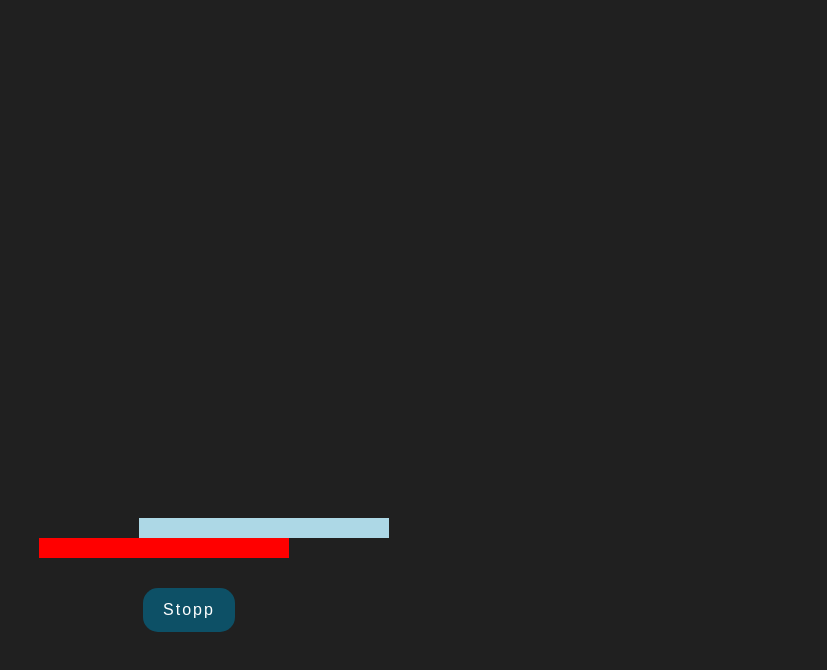
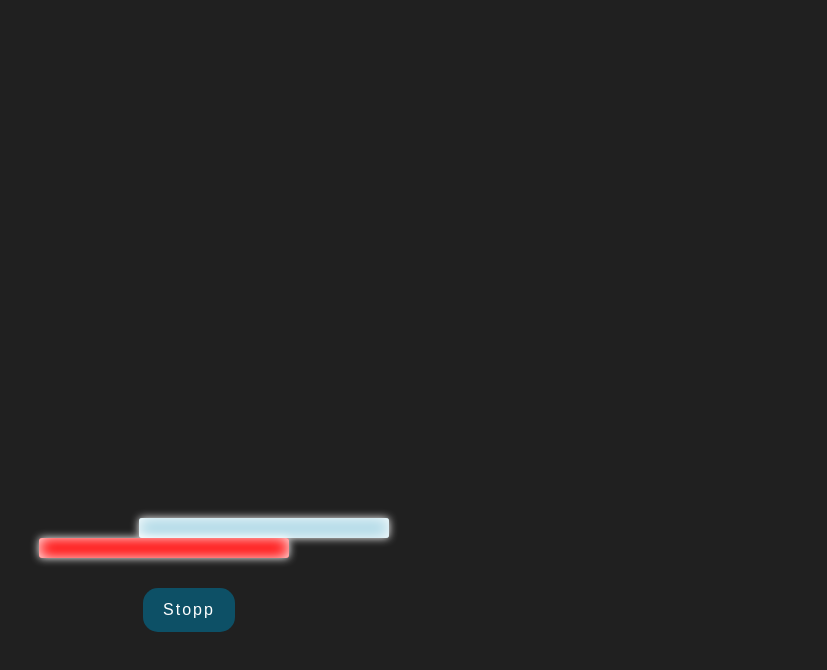
Before and after one commit to DanielVierh/brick-swiper, a plain HTML site: page index.html in a window 1280 px wide. Shown: the part 82-752 px from the top of the page, without its empty margins (451-1278 px from the left). Drawn offline with Linux system fonts and the light colour scheme.

Commit message:
add box shadow

```diff
--- a/public/css/main.css
+++ b/public/css/main.css
@@ -40,6 +40,8 @@ body {
   position: absolute;
   bottom: 0;
   left: 0;
+  border-radius: 3px;
+  box-shadow: inset 0 0 15px white, 0 0 8px white;
 }
 .bick-wrapper .brick.swipe {
   animation: swiper 3s linear infinite;
--- a/src/scss/modules/general.scss
+++ b/src/scss/modules/general.scss
@@ -39,6 +39,8 @@ body {
         position: absolute;
         bottom: 0;
         left: 0;
+        border-radius: 3px;
+        box-shadow: inset 0 0 15px white, 0 0 8px white;
 
         &.swipe {
             animation: swiper 3s linear infinite;
```
